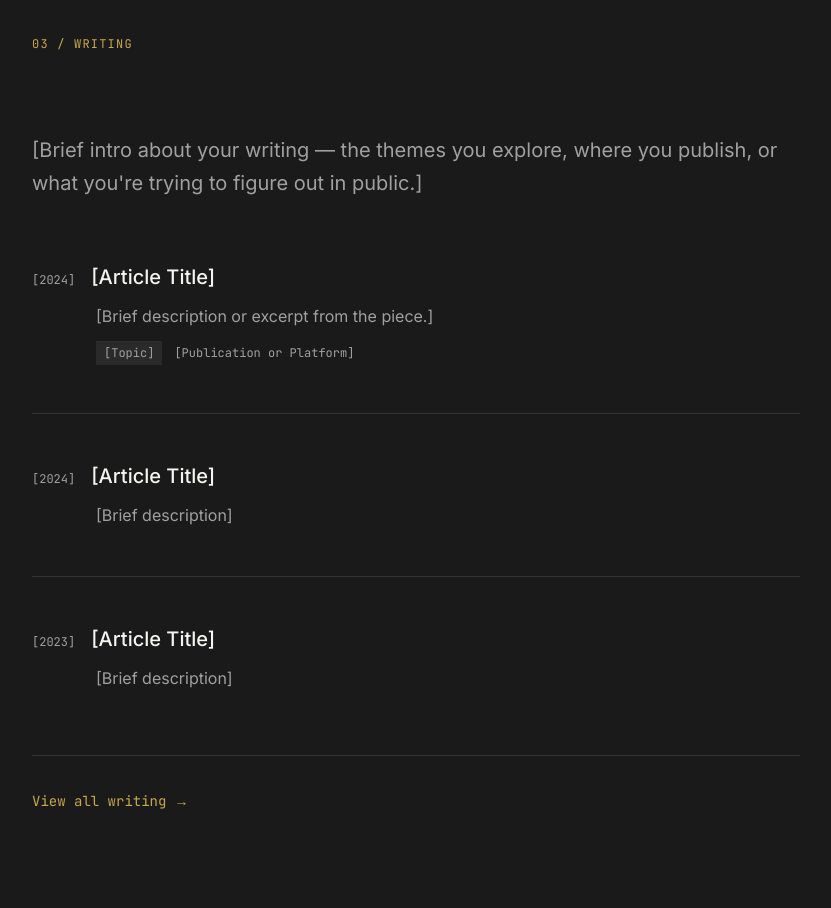
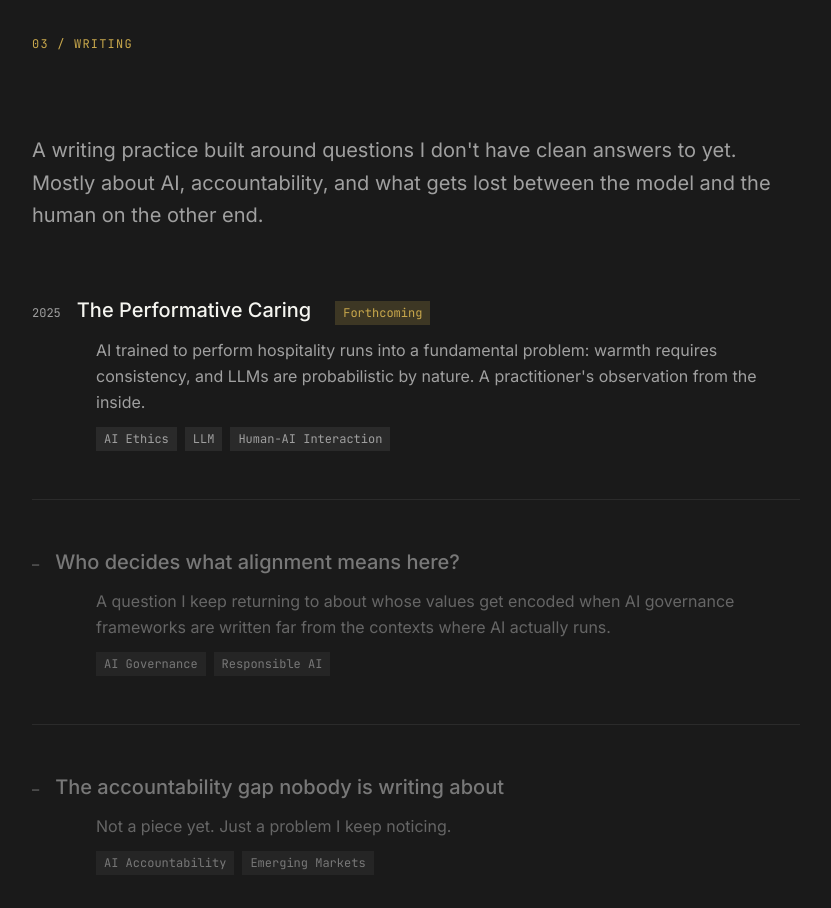
Before and after one commit to Megatukad/v0-the-wired-conscience, a Next.js app: page / in a window 1280 px wide. Shown: the part 2580-3488 px from the top of the page, without its empty margins (128-959 px from the left). Built offline with nearby package versions, Linux system fonts and the light colour scheme.

Commit message:
feat: style Writing section entries with visual cues for WIP\n\nAdd distinct styles for "Forthcoming" label and WIP placeholders\nRemove "View all writing" link for nascent entries.

```diff
--- a/components/sections/writing-section.tsx
+++ b/components/sections/writing-section.tsx
@@ -5,78 +5,91 @@ export function WritingSection() {
     <Section id="writing" label="writing" index="03">
       <div className="max-w-3xl">
         <p className="text-lg md:text-xl text-muted-foreground leading-relaxed mb-16">
-          [Brief intro about your writing — the themes you explore, where you publish, or what you&apos;re trying to figure out in public.]
+          A writing practice built around questions I don&apos;t have clean answers to yet. Mostly about AI, accountability, and what gets lost between the model and the human on the other end.
         </p>
 
         {/* Writing entries */}
         <div className="space-y-12">
-          {/* Example article structure */}
+          {/* Entry 1 - Forthcoming */}
           <article className="group">
-            <a href="#" className="block">
+            <div className="block">
               <div className="flex items-baseline gap-4 mb-3">
                 <span className="font-mono text-xs text-muted-foreground shrink-0">
-                  [2024]
+                  2025
                 </span>
-                <h3 className="text-lg md:text-xl font-medium group-hover:text-accent transition-colors">
-                  [Article Title]
+                <h3 className="text-lg md:text-xl font-medium">
+                  The Performative Caring
+                </h3>
+                <span className="font-mono text-xs px-2 py-1 bg-accent/20 text-accent ml-2">
+                  Forthcoming
+                </span>
+              </div>
+              <p className="text-muted-foreground leading-relaxed pl-0 md:pl-16">
+                AI trained to perform hospitality runs into a fundamental problem: warmth requires consistency, and LLMs are probabilistic by nature. A practitioner&apos;s observation from the inside.
+              </p>
+              <div className="mt-3 pl-0 md:pl-16 flex flex-wrap items-center gap-2">
+                <span className="font-mono text-xs px-2 py-1 bg-secondary text-muted-foreground">
+                  AI Ethics
+                </span>
+                <span className="font-mono text-xs px-2 py-1 bg-secondary text-muted-foreground">
+                  LLM
+                </span>
+                <span className="font-mono text-xs px-2 py-1 bg-secondary text-muted-foreground">
+                  Human-AI Interaction
+                </span>
+              </div>
+            </div>
+          </article>
+
+          {/* Entry 2 - Question placeholder (muted) */}
+          <article className="group border-t border-border pt-12 opacity-70">
+            <div className="block">
+              <div className="flex items-baseline gap-4 mb-3">
+                <span className="font-mono text-xs text-muted-foreground shrink-0">
+                  —
+                </span>
+                <h3 className="text-lg md:text-xl font-medium text-muted-foreground">
+                  Who decides what alignment means here?
                 </h3>
               </div>
-              <p className="text-muted-foreground leading-relaxed pl-0 md:pl-16">
-                [Brief description or excerpt from the piece.]
+              <p className="text-muted-foreground/80 leading-relaxed pl-0 md:pl-16">
+                A question I keep returning to about whose values get encoded when AI governance frameworks are written far from the contexts where AI actually runs.
               </p>
-              <div className="mt-3 pl-0 md:pl-16 flex items-center gap-3">
+              <div className="mt-3 pl-0 md:pl-16 flex flex-wrap items-center gap-2">
                 <span className="font-mono text-xs px-2 py-1 bg-secondary text-muted-foreground">
-                  [Topic]
+                  AI Governance
                 </span>
-                <span className="font-mono text-xs text-muted-foreground">
-                  [Publication or Platform]
+                <span className="font-mono text-xs px-2 py-1 bg-secondary text-muted-foreground">
+                  Responsible AI
                 </span>
               </div>
-            </a>
+            </div>
           </article>
 
-          <article className="group border-t border-border pt-12">
-            <a href="#" className="block">
+          {/* Entry 3 - Question placeholder (muted) */}
+          <article className="group border-t border-border pt-12 opacity-70">
+            <div className="block">
               <div className="flex items-baseline gap-4 mb-3">
                 <span className="font-mono text-xs text-muted-foreground shrink-0">
-                  [2024]
+                  —
                 </span>
-                <h3 className="text-lg md:text-xl font-medium group-hover:text-accent transition-colors">
-                  [Article Title]
+                <h3 className="text-lg md:text-xl font-medium text-muted-foreground">
+                  The accountability gap nobody is writing about
                 </h3>
               </div>
-              <p className="text-muted-foreground leading-relaxed pl-0 md:pl-16">
-                [Brief description]
+              <p className="text-muted-foreground/80 leading-relaxed pl-0 md:pl-16">
+                Not a piece yet. Just a problem I keep noticing.
               </p>
-            </a>
+              <div className="mt-3 pl-0 md:pl-16 flex flex-wrap items-center gap-2">
+                <span className="font-mono text-xs px-2 py-1 bg-secondary text-muted-foreground">
+                  AI Accountability
+                </span>
+                <span className="font-mono text-xs px-2 py-1 bg-secondary text-muted-foreground">
+                  Emerging Markets
+                </span>
+              </div>
+            </div>
           </article>
-
-          <article className="group border-t border-border pt-12">
-            <a href="#" className="block">
-              <div className="flex items-baseline gap-4 mb-3">
-                <span className="font-mono text-xs text-muted-foreground shrink-0">
-                  [2023]
-                </span>
-                <h3 className="text-lg md:text-xl font-medium group-hover:text-accent transition-colors">
-                  [Article Title]
-                </h3>
-              </div>
-              <p className="text-muted-foreground leading-relaxed pl-0 md:pl-16">
-                [Brief description]
-              </p>
-            </a>
-          </article>
-        </div>
-
-        {/* Optional: Link to full archive */}
-        <div className="mt-16 pt-8 border-t border-border">
-          <a
-            href="#"
-            className="font-mono text-sm text-accent hover:text-foreground transition-colors inline-flex items-center gap-2"
-          >
-            View all writing
-            <span aria-hidden="true">→</span>
-          </a>
         </div>
       </div>
     </Section>
```
